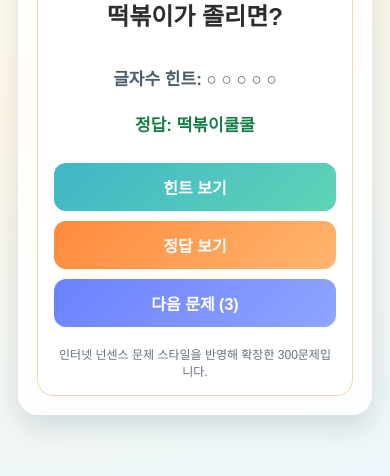
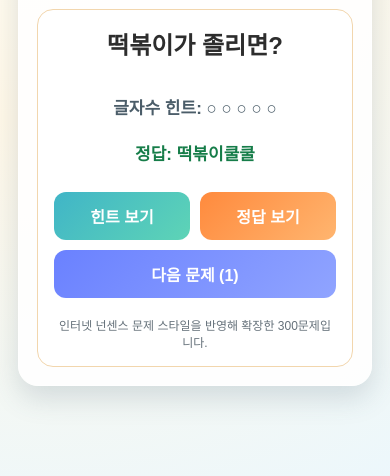
Before and after one commit to jsh1986/game, a plain HTML site: page riddle-game/index.html in a window 390 px wide. Both pictures are taken after a click on the button "정답 보기". Shown: the part 280-756 px from the top of the page. Drawn offline with Linux system fonts and the light colour scheme.

Commit message:
feat: update quiz flow and riddle button layout

```diff
--- a/riddle-game/index.html
+++ b/riddle-game/index.html
@@ -89,7 +89,7 @@
     .actions {
       display: grid;
       gap: 10px;
-      grid-template-columns: repeat(3, 1fr);
+      grid-template-columns: repeat(2, minmax(0, 1fr));
     }
     button {
       border: 0;
@@ -102,7 +102,10 @@
     }
     #hintBtn { background: linear-gradient(135deg, #40b5c7, #5ed4b6); }
     #answerBtn { background: linear-gradient(135deg, #ff8a3d, #ffb56f); }
-    #nextBtn { background: linear-gradient(135deg, #6a81ff, #90a4ff); }
+    #nextBtn {
+      background: linear-gradient(135deg, #6a81ff, #90a4ff);
+      grid-column: 1 / -1;
+    }
     .sources {
       margin: 6px 0 0;
       font-size: 12px;
@@ -110,7 +113,7 @@
       text-align: center;
     }
     @media (max-width: 640px) {
-      .actions { grid-template-columns: 1fr; }
+      .actions { grid-template-columns: repeat(2, minmax(0, 1fr)); }
     }
   </style>
 </head>
@@ -301,7 +304,7 @@
 
     function startAutoNextCountdown() {
       clearAutoNextCountdown();
-      let remain = 5;
+      let remain = 3;
       nextBtn.textContent = `다음 문제 (${remain})`;
 
       autoNextIntervalId = setInterval(() => {
@@ -317,7 +320,7 @@
       autoNextTimeoutId = setTimeout(() => {
         autoNextTimeoutId = null;
         nextQuestion();
-      }, 5000);
+      }, 3000);
     }
 
     function renderQuestion() {
@@ -326,6 +329,7 @@
       questionEl.textContent = item.q;
       hintEl.textContent = `글자수 힌트: ${maskByLength(item.a)}`;
       answerEl.textContent = "";
+      nextBtn.hidden = true;
       hintStep = 0;
       answerOpened = false;
       updateStats();
@@ -347,6 +351,7 @@
       if (!answerOpened) {
         answerSeen += 1;
         answerOpened = true;
+        nextBtn.hidden = false;
         startAutoNextCountdown();
       }
       answerEl.textContent = `정답: ${currentRiddle().a}`;
```
Also changed, not shown: index.html (+9 -9 lines), tiniping-quiz/index.html (+3 -3 lines).
